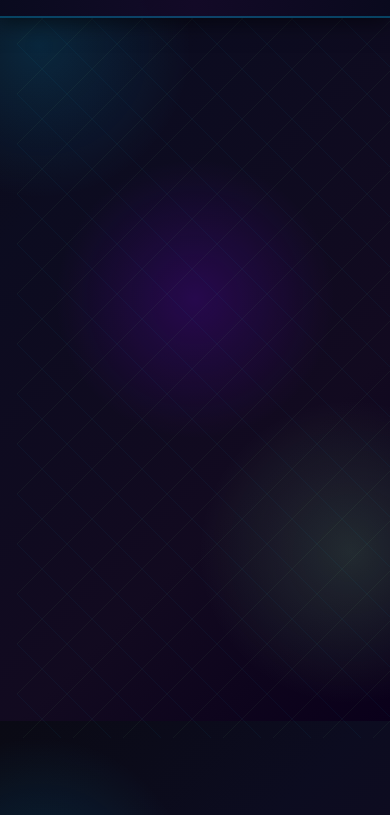
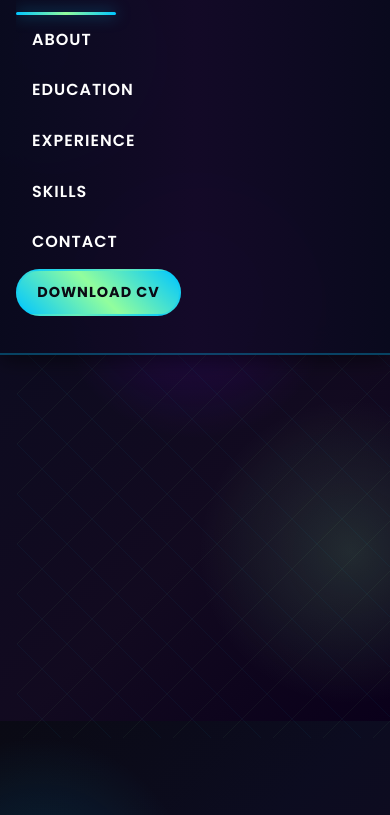
Before and after one commit to pravejan/pravejan-portfolio, a plain HTML site: page index.html in a window 390 px wide. Shown: the part 123-938 px from the top of the page. Drawn offline with Linux system fonts and the light colour scheme.

Commit message:
Fix mobile navigation and CV download visibility

```diff
--- a/styles.css
+++ b/styles.css
@@ -877,10 +877,54 @@ body::before {
     .nav-container {
         flex-direction: column;
         gap: 1rem;
+        padding: 1rem;
     }
 
     .nav-menu {
         gap: 1rem;
+        flex-direction: column;
+        width: 100%;
+        max-height: 70vh;
+        overflow-y: auto;
+        -webkit-overflow-scrolling: touch;
+        padding: 1rem 0;
+    }
+
+    .nav-item {
+        width: 100%;
+        margin: 0.3rem 0;
+    }
+
+    .nav-link {
+        padding: 1rem 1.5rem;
+        font-size: 1.1rem;
+        text-align: center;
+        width: 100%;
+        box-sizing: border-box;
+    }
+
+    .download-cv {
+        font-size: 1rem;
+        padding: 0.8rem 1.5rem;
+        width: 100%;
+        text-align: center;
+        margin-top: 0.5rem;
+        background: linear-gradient(45deg, #00c6ff, #92fe9d, #00c6ff);
+        color: #0a0a14 !important;
+        border-radius: 25px;
+        font-weight: 700;
+        transition: all 0.3s ease;
+        text-transform: uppercase;
+        letter-spacing: 1px;
+        border: 2px solid rgba(0, 198, 255, 0.3);
+        cursor: pointer;
+    }
+
+    .download-cv:hover {
+        transform: translateY(-2px);
+        box-shadow: 0 5px 15px rgba(0, 198, 255, 0.6);
+        color: #0a0a14 !important;
+        border: 2px solid rgba(0, 198, 255, 0.6);
     }
 
     .profile-content {
@@ -917,4 +961,20 @@ body::before {
     .skills {
         justify-content: center;
     }
+
+    .nav-menu {
+        max-height: 60vh;
+        padding: 0.5rem 0;
+    }
+
+    .nav-link {
+        padding: 0.8rem 1rem;
+        font-size: 1rem;
+    }
+
+    .download-cv {
+        font-size: 0.9rem;
+        padding: 0.7rem 1.2rem;
+        margin-top: 0.3rem;
+    }
 }
```
